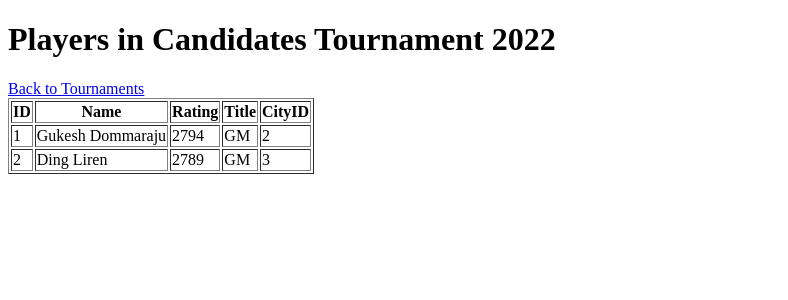
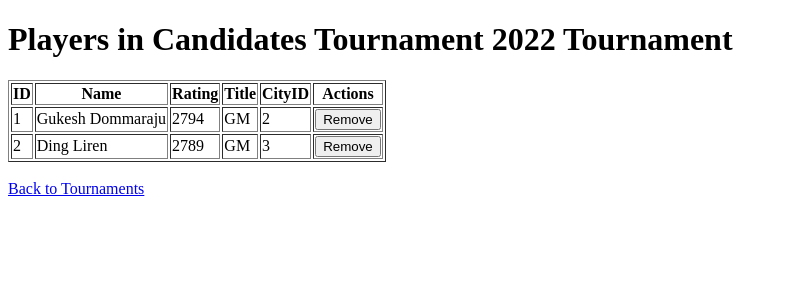
Before and after one commit to AnonymousN24/databaseproject, a Flask app: page /tournament/1 in a window 1280 px wide. Shown: the top 300 px of the page, without its empty margins (0-788 px from the left). Run offline with Flask 3, Linux system fonts and the light colour scheme; data comes from the database, SQL or seed files in the repository.

Commit message:
Latest Changes

```diff
--- a/flask_app/flask_code.py
+++ b/flask_app/flask_code.py
@@ -182,7 +182,7 @@
         flash('Player assigned to tournament successfully!', 'success')
         return redirect(url_for('show_tournaments'))
 
-    # Fetch players and tournaments for dropdown options
+    # Fetch players and toPlayer assigned to tournament successfully!urnaments for dropdown options
     mycursor.execute("SELECT ID, Name FROM Player")
     players = mycursor.fetchall()
 
@@ -195,6 +195,28 @@
     return render_template('assign_player.html', players=players, tournaments=tournaments)
 
 
+@app.route('/remove_player/<int:tournament_id>/<int:player_id>', methods=['POST'])
+def remove_player_from_tournament(tournament_id, player_id):
+    """Remove a player from a specific tournament."""
+    connection = get_db_connection()
+    mycursor = connection.cursor()
+
+    try:
+        # Delete the entry from the PlayerTournament table
+        sql_delete = "DELETE FROM PlayerTournament WHERE TournamentID = %s AND PlayerID = %s"
+        mycursor.execute(sql_delete, (tournament_id, player_id))
+        connection.commit()
+
+        flash(f"Player {player_id} successfully removed from Tournament {tournament_id}.", "success")
+    except Exception as e:
+        flash(f"Error removing player: {e}", "danger")
+    finally:
+        mycursor.close()
+        connection.close()
+
+    # Redirect back to the tournament's player list
+    return redirect(url_for('view_tournament_players', tournament_id=tournament_id))
+
 
 
 
--- a/flask_app/templates/tournament_players.html
+++ b/flask_app/templates/tournament_players.html
@@ -5,8 +5,20 @@
     <title>Players in Tournament</title>
 </head>
 <body>
-    <h1>Players in {{ tournament[1] }}</h1>
-    <a href="{{ url_for('show_tournaments') }}">Back to Tournaments</a>
+    <h1>Players in {{ tournament[1] }} Tournament</h1>
+
+    <!-- Flash messages -->
+    {% with messages = get_flashed_messages() %}
+        {% if messages %}
+            <ul>
+            {% for message in messages %}
+                <li>{{ message }}</li>
+            {% endfor %}
+            </ul>
+        {% endif %}
+    {% endwith %}
+
+    <!-- Players Table -->
     <table border="1">
         <tr>
             <th>ID</th>
@@ -14,6 +26,7 @@
             <th>Rating</th>
             <th>Title</th>
             <th>CityID</th>
+            <th>Actions</th>
         </tr>
         {% for player in players %}
         <tr>
@@ -22,8 +35,18 @@
             <td>{{ player[2] }}</td>
             <td>{{ player[3] }}</td>
             <td>{{ player[4] }}</td>
+            <td>
+                <!-- Delete Player from Tournament -->
+                <form action="{{ url_for('remove_player_from_tournament', tournament_id=tournament[0], player_id=player[0]) }}" method="post" style="display:inline;">
+                    <button type="submit" onclick="return confirm('Are you sure you want to remove this player?')">Remove</button>
+                </form>
+            </td>
         </tr>
         {% endfor %}
     </table>
+
+    <!-- Back Button -->
+    <br>
+    <a href="{{ url_for('show_tournaments') }}">Back to Tournaments</a>
 </body>
 </html>
```
